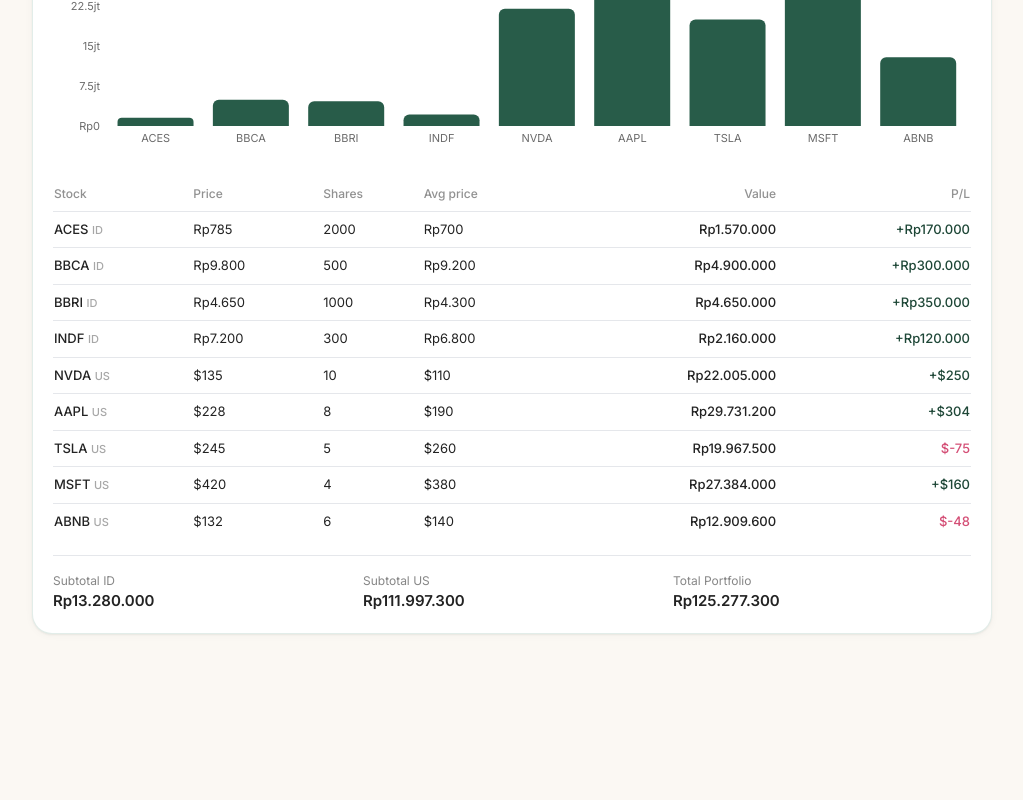
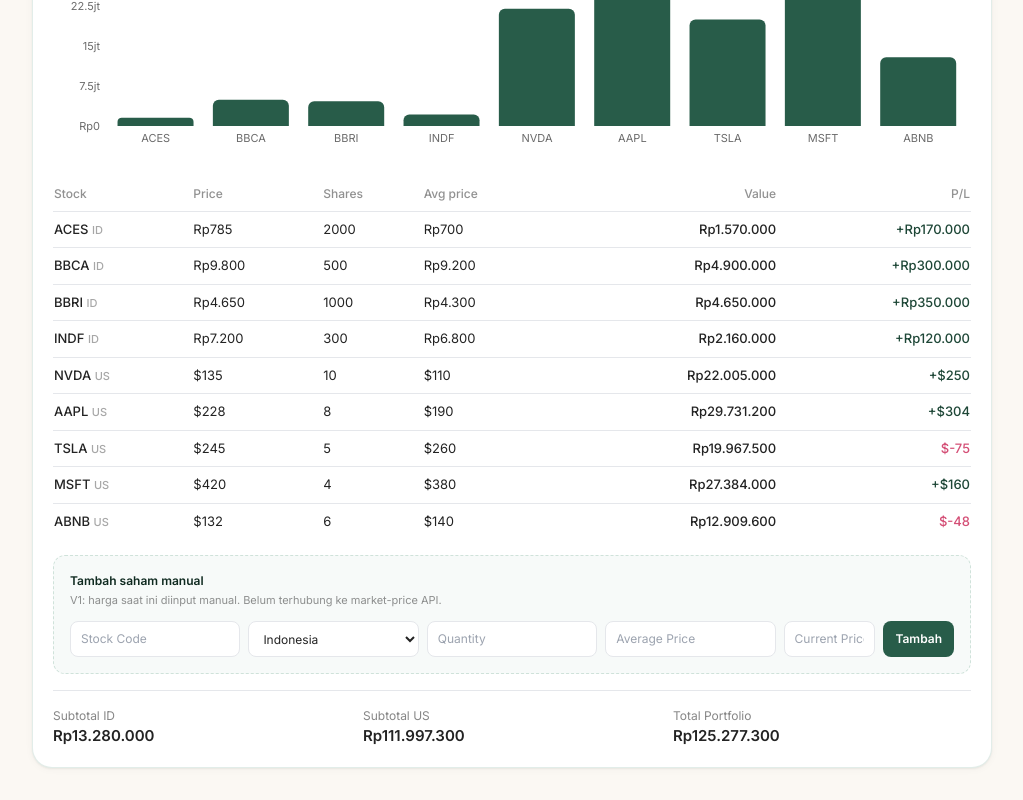
Before and after one commit to jasminework2023/personal-wealthplanner, a React (Vite) app: page /dashboard/finance in a window 1280 px wide. Shown: the part 4269-5069 px from the top of the page, without its empty margins (256-1279 px from the left). Before the commit the page ends 4935 px from the top, so only its background shows below. Built offline with nearby package versions, Linux system fonts and the light colour scheme; the HTML template or start-up script is replaced by a standard one.

Commit message:
Update DashboardFinance.tsx

```diff
--- a/src/pages/DashboardFinance.tsx
+++ b/src/pages/DashboardFinance.tsx
@@ -1,6 +1,6 @@
 import { BarChart, Bar, XAxis, YAxis, Tooltip, ResponsiveContainer, PieChart, Pie, Cell } from "recharts";
 import { AlertTriangle, TrendingUp, TrendingDown, PiggyBank, Landmark, Check, Pencil, Loader2 } from "lucide-react";
-import { useState } from "react";
+import { useEffect, useState } from "react";
 import { StatCard } from "../components/StatCard";
 import { ChartCard, Card } from "../components/Card";
 import { BudgetProgressBar, StatusBadge } from "../components/ProgressBar";
@@ -10,6 +10,69 @@ import { usagePercentage, budgetStatus } from "../data/types";
 import { useFinanceData, getStoredToken } from "../lib/useFinanceData";
 import { AddItemForm } from "../components/AddItemForm";
 import { usdRate } from "../data/assets";
+
+
+
+type ManualStock = {
+  ticker: string;
+  market: "ID" | "US";
+  shares: number;
+  avgPrice: number;
+  currentPrice: number;
+};
+
+const MANUAL_STOCKS_KEY = "wealthplanner_manual_stocks_v1";
+
+function loadManualStocks(): ManualStock[] {
+  try {
+    const raw = localStorage.getItem(MANUAL_STOCKS_KEY);
+    const parsed = raw ? JSON.parse(raw) : [];
+    return Array.isArray(parsed) ? parsed : [];
+  } catch {
+    return [];
+  }
+}
+
+function ManualStockForm({ onSaved }: { onSaved: (stock: ManualStock) => void }) {
+  const [ticker, setTicker] = useState("");
+  const [market, setMarket] = useState<"ID" | "US">("ID");
+  const [shares, setShares] = useState("");
+  const [avgPrice, setAvgPrice] = useState("");
+  const [currentPrice, setCurrentPrice] = useState("");
+
+  function save() {
+    const stock: ManualStock = {
+      ticker: ticker.trim().toUpperCase(),
+      market,
+      shares: Number(shares) || 0,
+      avgPrice: Number(avgPrice) || 0,
+      currentPrice: Number(currentPrice) || 0,
+    };
+    if (!stock.ticker || stock.shares <= 0 || stock.avgPrice < 0 || stock.currentPrice < 0) return;
+    onSaved(stock);
+    setTicker(""); setShares(""); setAvgPrice(""); setCurrentPrice("");
+  }
+
+  const inputClass = "w-full rounded-lg border border-charcoal/12 bg-white px-2.5 py-2 text-[12px] outline-none focus:border-forest-400";
+  return (
+    <div className="mt-4 rounded-xl border border-dashed border-forest-100 bg-forest-50/40 p-4">
+      <p className="text-[12px] font-semibold text-forest-900">Tambah saham manual</p>
+      <p className="mt-0.5 text-[11px] text-charcoal/50">V1: harga saat ini diinput manual. Belum terhubung ke market-price API.</p>
+      <div className="mt-3 grid gap-2 sm:grid-cols-2 lg:grid-cols-5">
+        <input value={ticker} onChange={(e) => setTicker(e.target.value)} placeholder="Stock Code" className={inputClass} />
+        <select value={market} onChange={(e) => setMarket(e.target.value as "ID" | "US")} className={inputClass}>
+          <option value="ID">Indonesia</option><option value="US">US</option>
+        </select>
+        <input value={shares} onChange={(e) => setShares(e.target.value.replace(/[^0-9.]/g, ""))} placeholder="Quantity" inputMode="decimal" className={inputClass} />
+        <input value={avgPrice} onChange={(e) => setAvgPrice(e.target.value.replace(/[^0-9.]/g, ""))} placeholder="Average Price" inputMode="decimal" className={inputClass} />
+        <div className="flex gap-2">
+          <input value={currentPrice} onChange={(e) => setCurrentPrice(e.target.value.replace(/[^0-9.]/g, ""))} placeholder="Current Price" inputMode="decimal" className={`${inputClass} min-w-0`} />
+          <button type="button" onClick={save} className="shrink-0 rounded-lg bg-forest-600 px-3 text-[12px] font-semibold text-white hover:bg-forest-700">Tambah</button>
+        </div>
+      </div>
+    </div>
+  );
+}
 
 function EditableAssetItem({
   name,
@@ -138,10 +201,17 @@ function BudgetRow({
 
 export function DashboardFinance() {
   const { loading, error, isRealData, username, totalIncome, totalExpense, totalSaving, byCategory, assets } = useFinanceData();
+  const [manualStocks, setManualStocks] = useState<ManualStock[]>(() => loadManualStocks());
+
+  useEffect(() => {
+    localStorage.setItem(MANUAL_STOCKS_KEY, JSON.stringify(manualStocks));
+  }, [manualStocks]);
 
   const assetProgress = assets.target > 0 ? (assets.totalAssets / assets.target) * 100 : 0;
-  const idValue = assets.stocksID.reduce((s, x) => s + x.value, 0);
-  const usValueIDR = assets.stocksUS.reduce((s, x) => s + x.value, 0) * usdRate;
+  const allStocksID = [...assets.stocksID, ...manualStocks.filter((s) => s.market === "ID").map((s) => ({ ...s, value: s.currentPrice * s.shares, pl: (s.currentPrice - s.avgPrice) * s.shares }))];
+  const allStocksUS = [...assets.stocksUS, ...manualStocks.filter((s) => s.market === "US").map((s) => ({ ...s, value: s.currentPrice * s.shares, pl: (s.currentPrice - s.avgPrice) * s.shares }))];
+  const idValue = allStocksID.reduce((s, x) => s + x.value, 0);
+  const usValueIDR = allStocksUS.reduce((s, x) => s + x.value, 0) * usdRate;
   const totalPortfolio = idValue + usValueIDR;
 
   const assetChartData = [
@@ -301,11 +371,11 @@ export function DashboardFinance() {
       </ChartCard>
 
       {/* F. Stock Net Worth */}
-      {(assets.stocksID.length > 0 || assets.stocksUS.length > 0) && (
+      {(assets.stocksID.length > 0 || assets.stocksUS.length > 0 || manualStocks.length > 0) && (
         <ChartCard title="Stock Net Worth" subtitle="Ringkasan portofolio saham Indonesia & US">
           <ResponsiveContainer width="100%" height={200}>
             <BarChart
-              data={[...assets.stocksID, ...assets.stocksUS.map((s) => ({ ...s, value: s.value * usdRate }))].map((s) => ({
+              data={[...allStocksID, ...allStocksUS.map((s) => ({ ...s, value: s.value * usdRate }))].map((s) => ({
                 ticker: s.ticker,
                 value: s.value,
               }))}
@@ -331,8 +401,8 @@ export function DashboardFinance() {
               </thead>
               <tbody>
                 {[
-                  ...assets.stocksID.map((s) => ({ ...s, market: "ID" as const })),
-                  ...assets.stocksUS.map((s) => ({ ...s, market: "US" as const })),
+                  ...allStocksID.map((s) => ({ ...s, market: "ID" as const })),
+                  ...allStocksUS.map((s) => ({ ...s, market: "US" as const })),
                 ].map((s) => (
                   <tr key={s.ticker} className="border-b border-charcoal/8 last:border-0">
                     <td className="py-2 font-medium">
@@ -354,6 +424,22 @@ export function DashboardFinance() {
             </table>
           </div>
 
+          <ManualStockForm onSaved={(stock) => setManualStocks((current) => {
+            const withoutSame = current.filter((item) => !(item.ticker === stock.ticker && item.market === stock.market));
+            return [...withoutSame, stock];
+          })} />
+
+          {manualStocks.length > 0 && (
+            <div className="mt-3 flex flex-wrap gap-2">
+              {manualStocks.map((stock) => (
+                <span key={`${stock.market}-${stock.ticker}`} className="inline-flex items-center gap-2 rounded-full bg-lilac-50 px-3 py-1.5 text-[11px] text-forest-800">
+                  Manual · {stock.ticker}
+                  <button type="button" onClick={() => setManualStocks((items) => items.filter((x) => !(x.ticker === stock.ticker && x.market === stock.market)))} className="font-bold text-charcoal/40 hover:text-rose-600" aria-label={`Hapus ${stock.ticker}`}>×</button>
+                </span>
+              ))}
+            </div>
+          )}
+
           <div className="grid grid-cols-3 gap-3 mt-4 pt-4 border-t border-charcoal/8">
             <div>
               <p className="text-[12px] text-charcoal/55">Subtotal ID</p>
```
